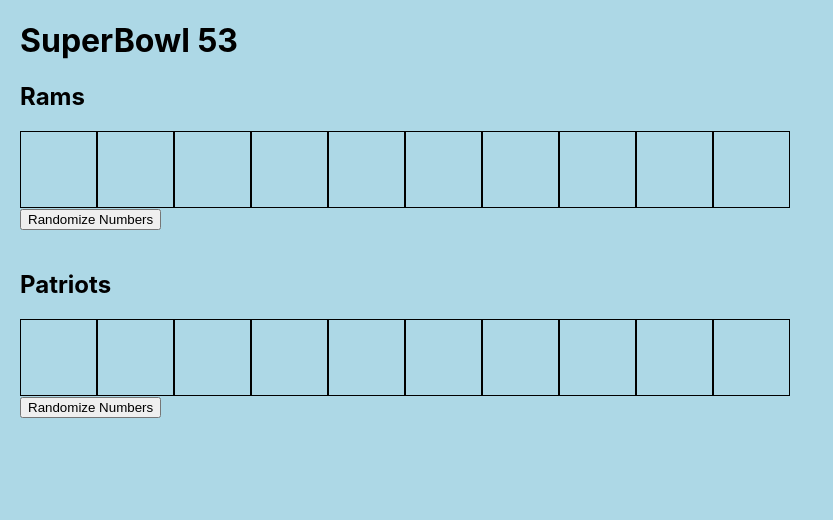
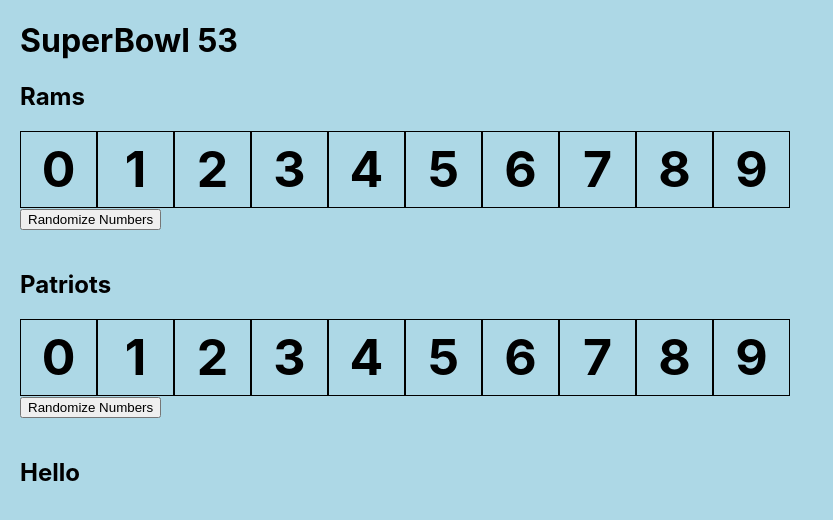
Before and after one commit to noelabellera/superbowl-numbers, a React (Create React App) app: page / in a window 1280 px wide. Shown: the top 520 px of the page, without its empty margins (0-833 px from the left). Built offline with nearby package versions, Linux system fonts and the light colour scheme.

Commit message:
display randomized numbers on screen

```diff
--- a/src/App.js
+++ b/src/App.js
@@ -10,13 +10,14 @@
   constructor(props) {
     super(props);
     this.state = {
-      arr: [0, 1, 2, 3, 4, 5, 6, 7, 8, 9]
+      arr: [0, 1, 2, 3, 4, 5, 6, 7, 8, 9],
+      msg: "Hello"
     }
   }
 
 
   randomizeNumbers = () => {
-    console.log(this.state.arr)
+    // console.log(this.state.arr)
     this.state.arr.sort(() => Math.random() - 0.5);
     console.log(this.state.arr);
     return this.state.arr;
@@ -24,21 +25,28 @@
 
   updateState = () => {
     this.setState({
-      arr: this.randomizeNumbers()
+      arr: this.randomizeNumbers(),
+      msg: "Hello World"
+    }, () => {
+      console.log(this.state.msg);
     })
+
   }
+
 
   render() {
     return (
       <div>
         <h1>SuperBowl 53</h1>
         <h2>Rams</h2>
-        <Row />
+        <Row nums={this.state.arr}/>
         <Button updateState={this.updateState}/>
         <br />
         <h2>Patriots</h2>
-        <Row />
-        <Button />
+        <Row nums={this.state.arr}/>
+        <Button updateState={this.updateState}/>
+        <br/>
+        <h2>{this.state.msg}</h2>
       </div>
     );
   }
--- a/src/components/Rows/Rows.jsx
+++ b/src/components/Rows/Rows.jsx
@@ -3,18 +3,15 @@
 
 
 const Row = (props) => {
+    // const nums = [0,1,2,3,4,5,6,7,8,9]
+    console.log(props);
     return (
         <div id="Row">
-            <li className="box"></li>
-            <li className="box"></li>
-            <li className="box"></li>
-            <li className="box"></li>
-            <li className="box"></li>
-            <li className="box"></li>
-            <li className="box"></li>
-            <li className="box"></li>
-            <li className="box"></li>
-            <li className="box"></li>
+            {
+                props.nums.map(n => {
+                    return <li className="box" key={`number-${n}`}>{n}</li>
+                })
+            }
         </div>
     )
 }
```
